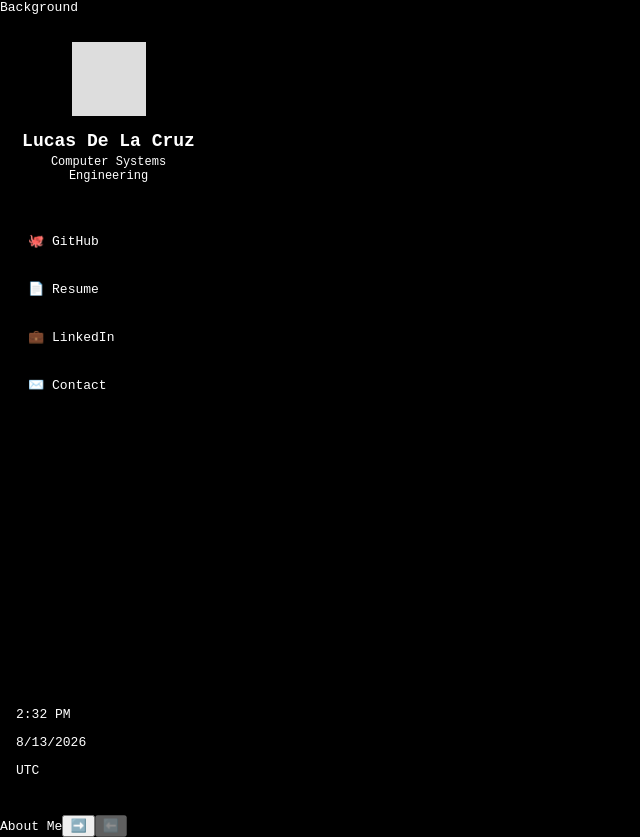
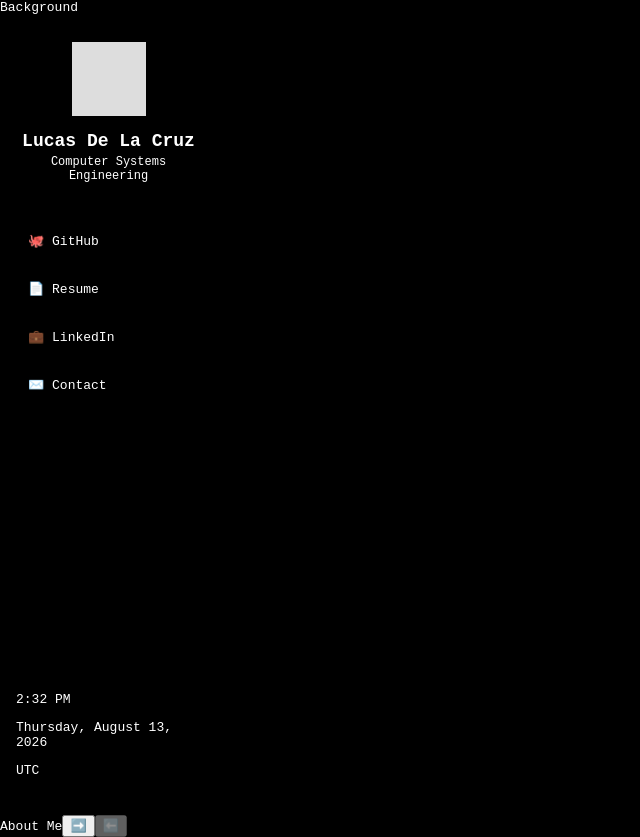
Before and after one commit to ludeza6/portfolio, a React app: page / in a window 1280 px wide. Shown: the whole page, without its empty margins (0-640 px from the left). Built offline with nearby package versions, Linux system fonts and the light colour scheme; the HTML template or start-up script is replaced by a standard one.

Commit message:
modify date/time format (no more xx/xx/xx)

```diff
--- a/src/components/Sidebar.jsx
+++ b/src/components/Sidebar.jsx
@@ -5,6 +5,12 @@ import { useEffect, useState } from "react";
 function Sidebar() {
 
   const [currentTime, setCurrentTime] = useState(new Date());
+  const options = {
+    weekday: "long",
+    year: "numeric",
+    month: "long",
+    day: "numeric",
+  };
 
   useEffect(() => {
     const timer = setInterval(() => {
@@ -42,7 +48,7 @@ function Sidebar() {
           })}
         </p>
 
-        <p>{currentTime.toLocaleDateString()}</p>
+        <p>{currentTime.toLocaleDateString('en-US', options)}</p>
 
         <p>{Intl.DateTimeFormat().resolvedOptions().timeZone}</p>
       </div>
```
